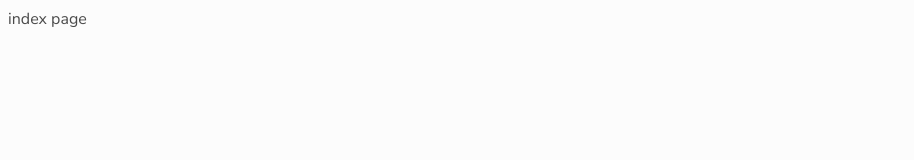
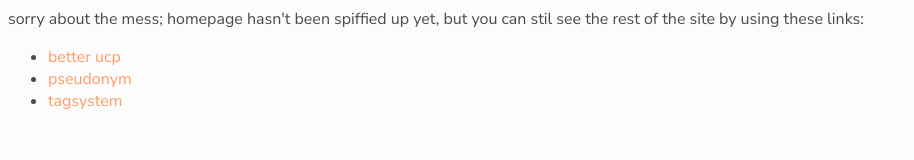
Before and after one commit to tohmatosauce/jcinkcollection, a website: page index.html in a window 1280 px wide. Shown: the whole page, without its empty margins (0-914 px from the left). Drawn offline with nearby package versions, Linux system fonts and the light colour scheme; files that its build step writes are made by us from their sources.

Commit message:
temporary homepage

```diff
--- a/index.html
+++ b/index.html
@@ -4,8 +4,12 @@
   <meta name="viewport" content="width=device-width, initial-scale=1">
   <link href="main.css" rel="stylesheet">
 </head>
-
 <body>
-  index page
+  sorry about the mess; homepage hasn't been spiffied up yet, but you can stil see the rest of the site by using these links:
+  <ul>
+    <li><a href="/docs/betterucp">better ucp</a></li>
+    <li><a href="/docs/pseudonym">pseudonym</a></li>
+    <li><a href="/docs/tagsystem">tagsystem</a></li>
+  </ul>
 </body>
 </html>
```
